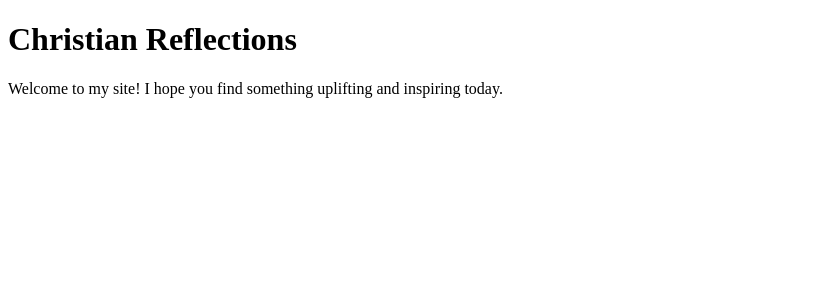
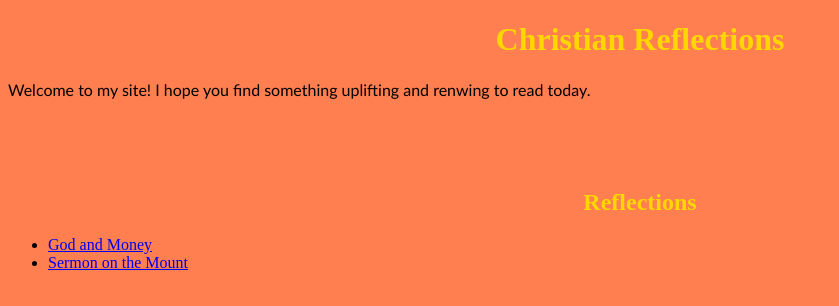
Before and after one commit to VickyKR37/reflections, a plain HTML site: page reflections/index.html in a window 1280 px wide. Shown: the whole page, without its empty margins (0-839 px from the left). Drawn offline with Linux system fonts and the light colour scheme; files that its build step writes are made by us from their sources.

Commit message:
created CSS file, linked CSS file in index.html, created the project structure, added list of relfection titles, linking them to their pages in the reflections section in index.html

```diff
--- /dev/null
+++ b/reflections/css/styles.css
@@ -0,0 +1,13 @@
+body {
+    background-color: coral;
+}
+
+h1, h2 {
+    color: gold;
+    text-align: center;
+}
+
+p {
+    font-family: calibri;
+    font-size:medium;
+}
--- a/reflections/index.html
+++ b/reflections/index.html
@@ -2,14 +2,25 @@
     <html>
         <head>
             <title>Christian Reflections</title>
+            <link rel="stylesheet" href="styles.css">
+            <meta name="description" content="Biblical, Christian reflections">
+            <meta name="viewport" content="width=device-width, initial scale=1.0">
         </head>
         <body>
             <h1>
                 Christian Reflections
             </h1>
             <p>
-                Welcome to my site! I hope you find something uplifting and inspiring today.
+                Welcome to my site! I hope you find something uplifting and renwing to read today.
             </p>
+            <br/>
+            <br/>
+            <br/>
+            <h2>Reflections</h2>
+            <ul>
+                <li><a href="reflections\god-and-money.html">God and Money</li>
+                <li><a href="reflections\sermon-on-the-mount.html">Sermon on the Mount</li>
+            </ul>
         </body>
 </html>
 </!doctype>
```
Also changed, not shown: reflections/reflections/god-and-money.html (added), reflections/reflections/sermon-on-the-mount.html (added).
